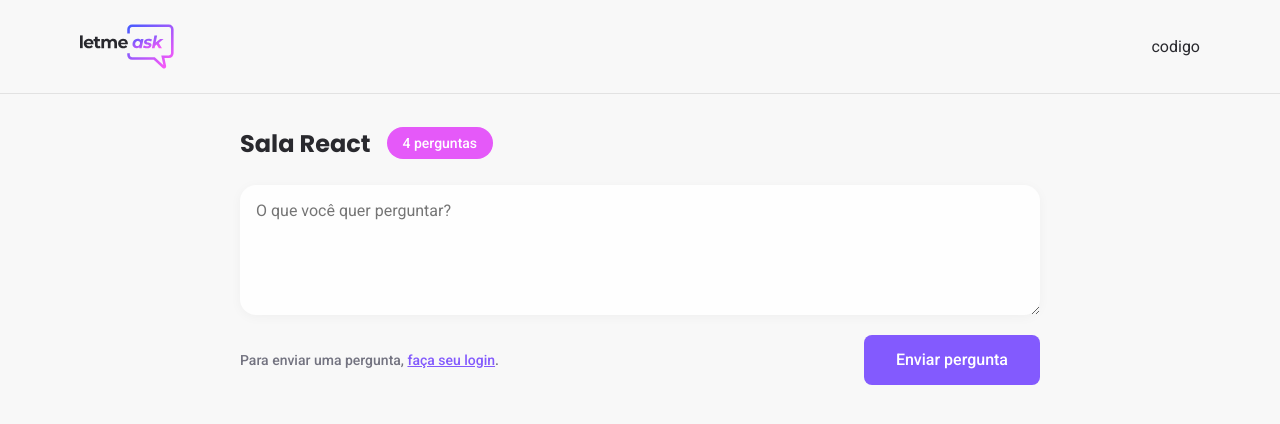
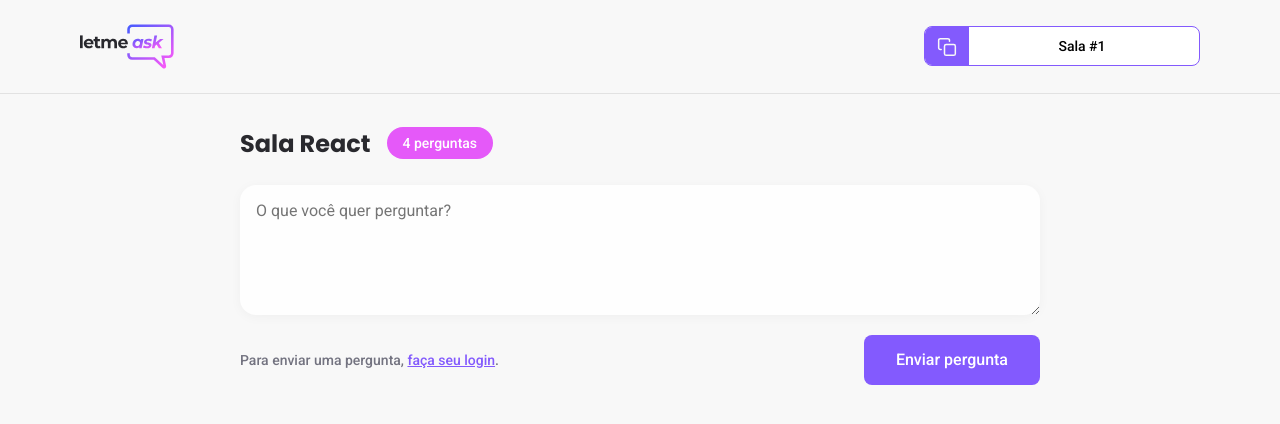
Before and after one commit to ederbiason/letmeask-rocketseat, a React (Create React App) app: page /rooms/1 in a window 1280 px wide. Shown: the top 424 px of the page. Built offline with nearby package versions, Linux system fonts and the light colour scheme; no server answers.

Commit message:
room code id

```diff
--- /dev/null
+++ b/src/components/RoomCode.tsx
@@ -0,0 +1,22 @@
+import copyImg from '../assets/images/copy.svg';
+import '../styles/room-code.scss';
+
+type RoomCodeProps = {
+    code: string;
+}
+
+export function RoomCode(props: RoomCodeProps) {
+    function copyRoomCodeToClipboard() {
+        // Api do navegador
+        navigator.clipboard.writeText(props.code)
+    }
+
+    return (
+        <button className="room-code" onClick={copyRoomCodeToClipboard}>
+            <div>
+                <img src={copyImg} alt="copy room code" />
+            </div>
+            <span>Sala #{props.code}</span>
+        </button>
+    )
+}
--- a/src/pages/Room.tsx
+++ b/src/pages/Room.tsx
@@ -1,14 +1,25 @@
+import { useParams } from 'react-router-dom';
+
 import logoImg from '../assets/images/logo.svg'
 import { Button } from '../components/Button'
+import { RoomCode } from '../components/RoomCode';
 import '../styles/room.scss';
 
+type RoomParms = {
+    id: string;
+}
+
 export function Room() {
+    // parametro para a tipagem
+    const params = useParams<RoomParms>();
+    const roomId = params.id;
+
     return (
         <div id="page-room">
             <header>
                 <div className="content">
                     <img src={logoImg} alt="logo imagem"/>
-                    <div>codigo</div>
+                    <RoomCode code={roomId!}/>
                 </div>
             </header>
 
--- /dev/null
+++ b/src/styles/room-code.scss
@@ -0,0 +1,29 @@
+.room-code {
+    height: 40px;
+    border-radius: 8px;
+    overflow: hidden;
+
+    background: #fff;
+    border: 1px solid #835afd;
+    cursor: pointer;
+
+    display: flex;
+
+    div {
+        background: #835afd;
+        padding: 0 12px;
+        display: flex;
+        justify-content: center;
+        align-items: center;
+    }
+
+    span {
+        display: block;
+        align-self: center;
+        flex: 1;
+        padding: 0 16px 0 12px;
+        width: 230px;
+        font-size: 14px;
+        font-weight: 500;
+    }
+}
```
Also changed, not shown: src/assets/images/copy.svg.
